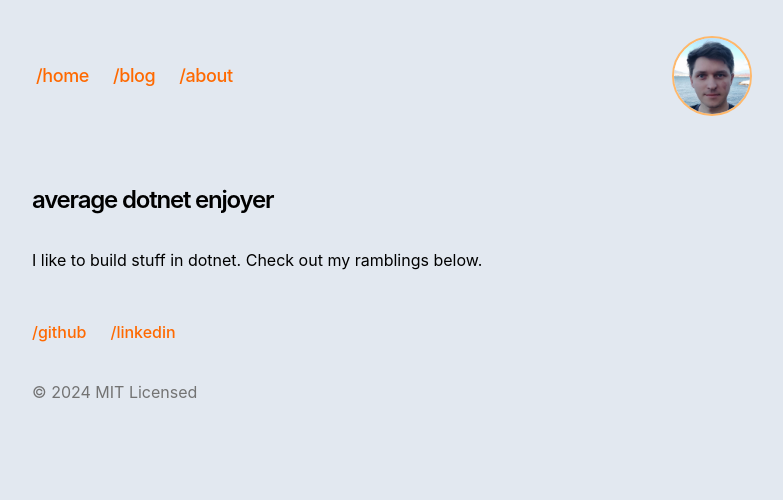
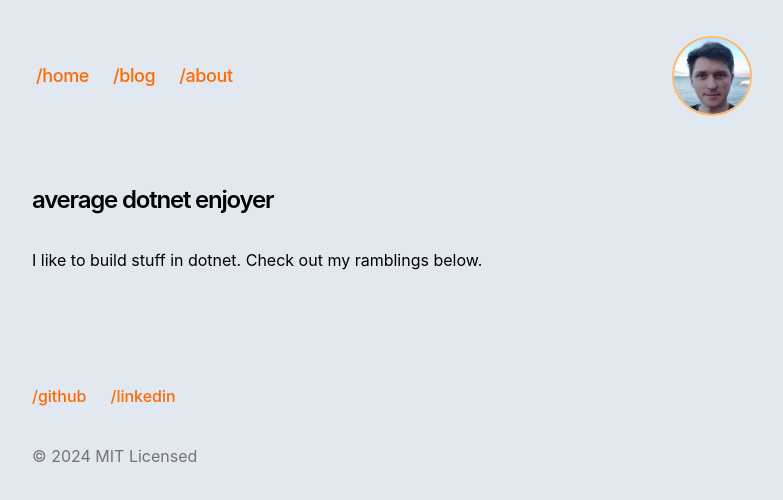
Before and after one commit to ksalk/ksalk.github.io, a Next.js app: page / in a window 1280 px wide. Shown: the top 500 px of the page, without its empty margins (224-1007 px from the left). Built offline with nearby package versions, Linux system fonts and the light colour scheme.

Commit message:
Increase footer margin

```diff
--- a/app/components/footer.tsx
+++ b/app/components/footer.tsx
@@ -18,7 +18,7 @@ function ArrowIcon() {
 // TODO: add links with icons to LI / RSS / GH / X
 export default function Footer() {
   return (
-    <footer className="mb-16">
+    <footer className="mb-16 mt-16">
       <ul className="font-sm mt-8 flex flex-col space-x-0 space-y-2 text-neutral-600 md:flex-row md:space-x-4 md:space-y-0 dark:text-neutral-300">
         <li>
           <a
```
